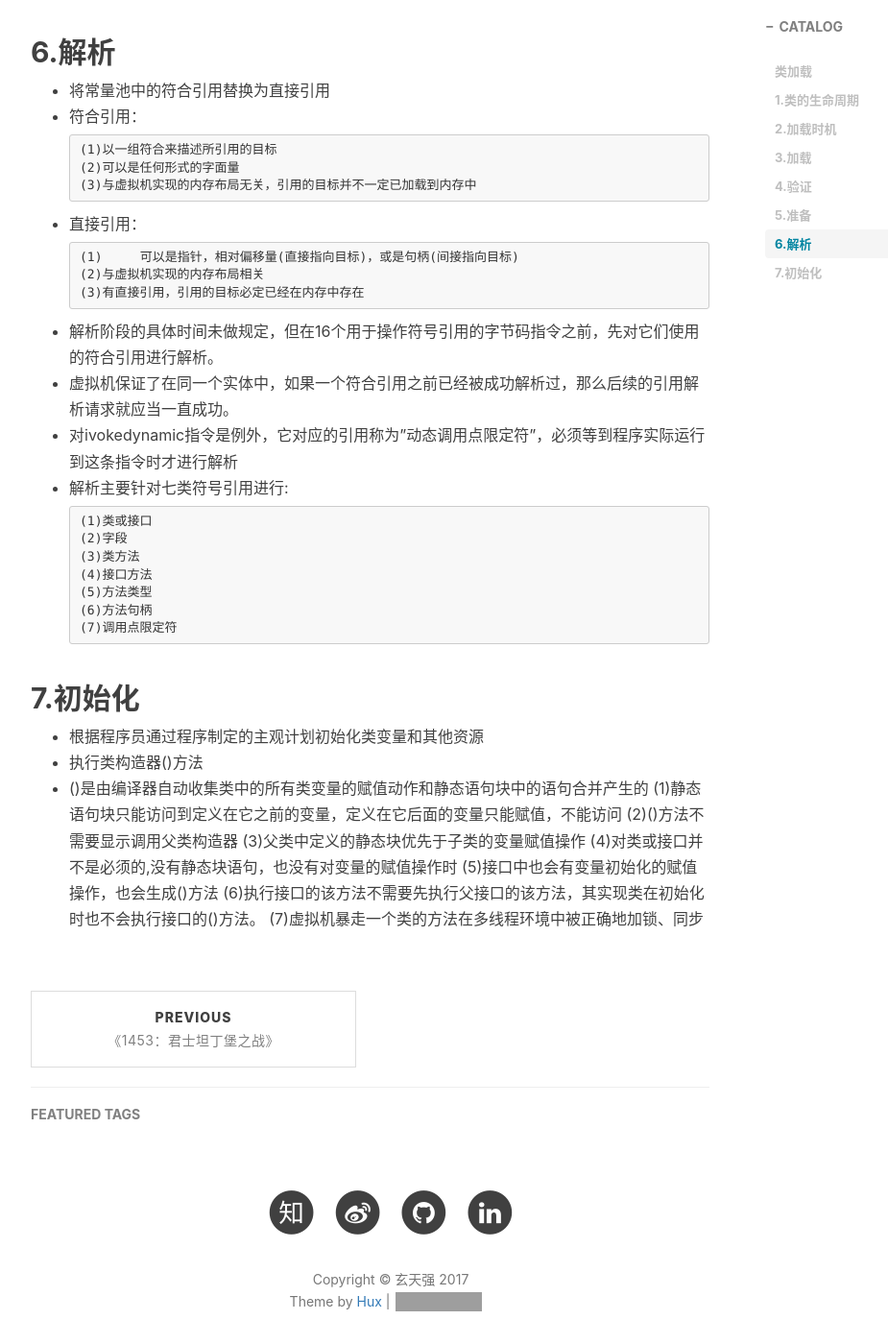
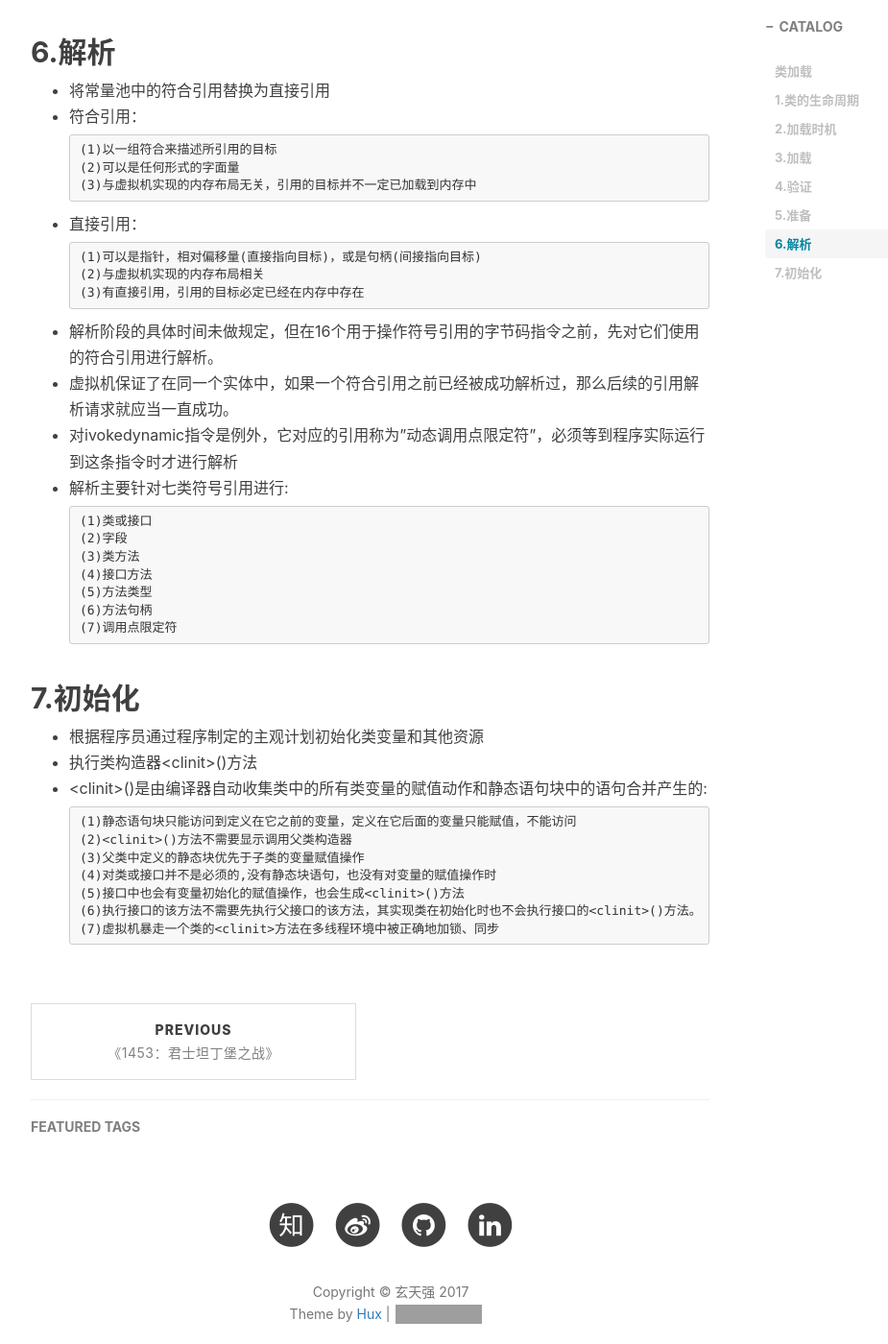
Before and after one commit to sophon250/sophon250.github.io, a Jekyll site: the page built from _posts/2017-02-21-jvm-classload-xtq.md, in a window 1280 px wide and 1400 px high, scrolled down 2367 px. Shown: the whole window at 96% size, without its empty margins (233-1158 px from the left). Built offline with Jekyll 4.4.1, drawn with Linux system fonts in a browser that asks for light colours; nearby versions of some CDN libraries; comment, search, counter and statistics services are not loaded; some of the changed text lies outside the part shown; grey boxes are pictures that could not be loaded.

Commit message:
fix some bugs

```diff
--- a/_posts/2017-02-21-jvm-classload-xtq.md
+++ b/_posts/2017-02-21-jvm-classload-xtq.md
@@ -40,9 +40,9 @@ ____
 
 *	所完成的工作：
 
-		(1)	获取定义此类的二进制字节流--通过类的全限定名
-		(2) 将该字节流所代表的静态存储结构转为方法区的运行时数据结构
-		(3) 生成Class对象
+		(1)获取定义此类的二进制字节流--通过类的全限定名
+		(2)将该字节流所代表的静态存储结构转为方法区的运行时数据结构
+		(3)生成Class对象
 
 *	二进制流来源：	Zip包(jar,war)、网络(Applet)、运行时生成(动态代理)、其他文件(JSP)、数据库...
 *	加载阶段可控性最强，可用系统的引导类加载器完成，也可用自定义类加载器完成。
@@ -103,7 +103,7 @@ ____
 
 *	直接引用：
 
-		(1)	可以是指针，相对偏移量(直接指向目标)，或是句柄(间接指向目标)
+		(1)可以是指针，相对偏移量(直接指向目标)，或是句柄(间接指向目标)
 		(2)与虚拟机实现的内存布局相关
 		(3)有直接引用，引用的目标必定已经在内存中存在
 
@@ -122,8 +122,8 @@ ____
 
 ##  7.初始化
 *	根据程序员通过程序制定的主观计划初始化类变量和其他资源
-*	执行类构造器<clinit>()方法
-*	<clinit>()是由编译器自动收集类中的所有类变量的赋值动作和静态语句块中的语句合并产生的
+*	执行类构造器\<clinit\>()方法
+*	\<clinit\>()是由编译器自动收集类中的所有类变量的赋值动作和静态语句块中的语句合并产生的:
 
 		(1)静态语句块只能访问到定义在它之前的变量，定义在它后面的变量只能赋值，不能访问
 		(2)<clinit>()方法不需要显示调用父类构造器
```
